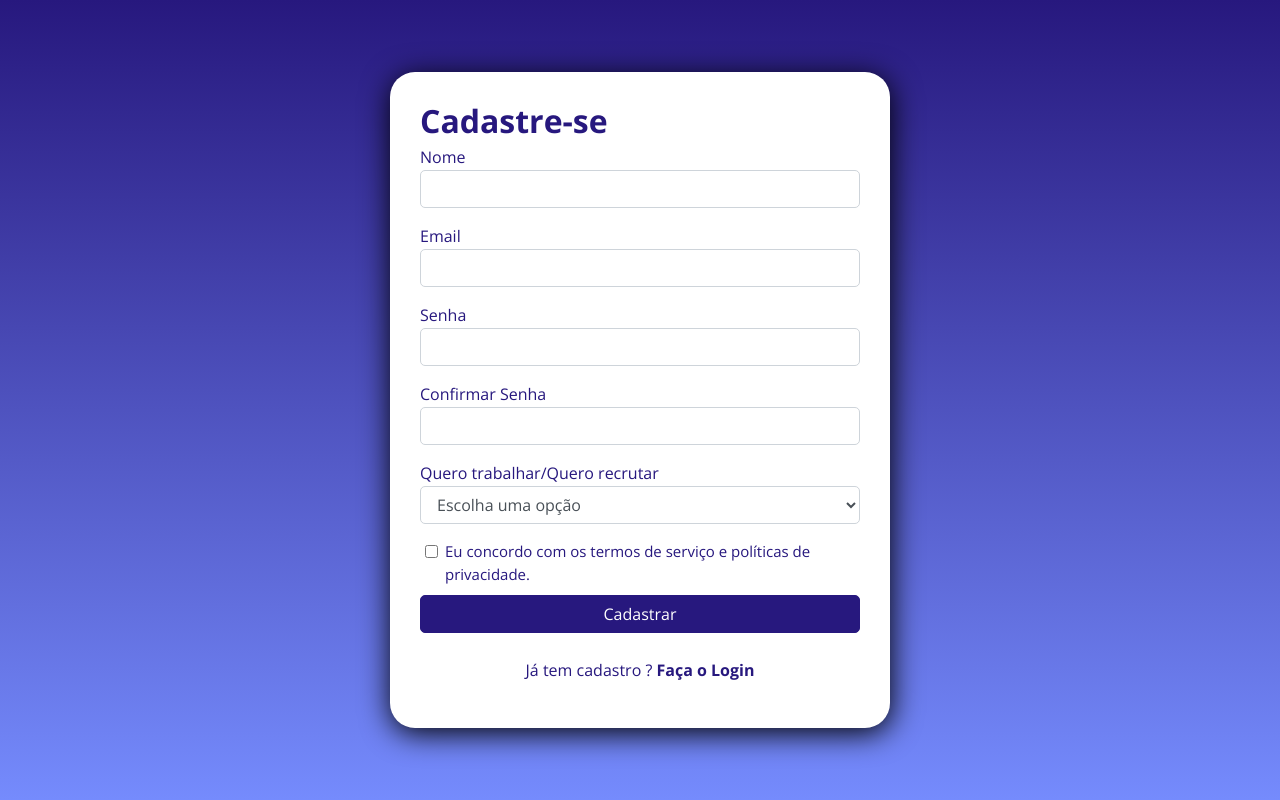
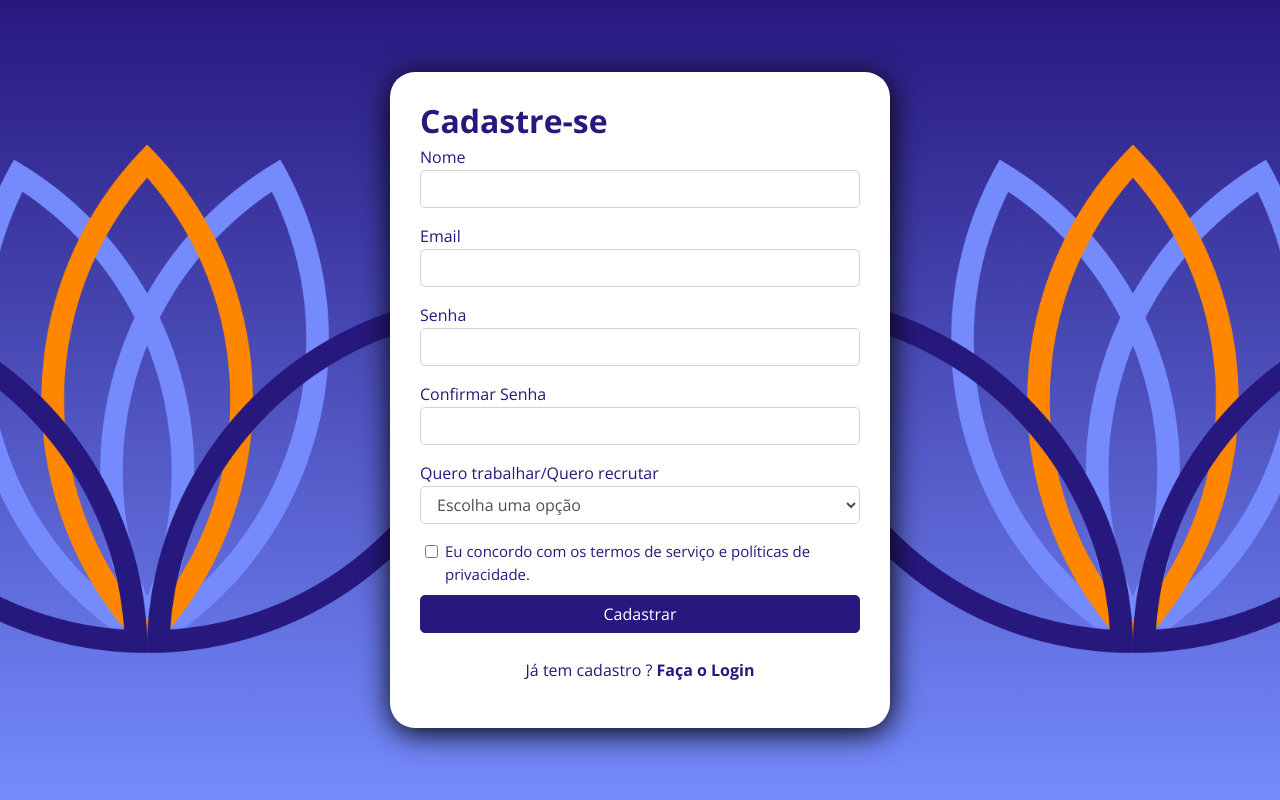
Before and after one commit to JemisonVidal/projIntegrador, a React (Create React App) app in the folder frontend/: page /register in a window 1280 px wide. Built offline with nearby package versions, Linux system fonts and the light colour scheme.

Commit message:
PI-20 - Logo e Tela Fundo
Adicionado Logo e telas de Fundo

```diff
--- a/frontend/src/components/Register/Register.jsx
+++ b/frontend/src/components/Register/Register.jsx
@@ -47,6 +47,8 @@ const UserRegister = () => {
 
   return (
     <div className="container-box">
+      {/* className="container-image-background" está no Main.css */}
+      <div className="container-image-background">
         <Form className="container form-box" onSubmit={handleSubmit}>
           <h1 className="titulo-registro">Cadastre-se</h1>
           <Input
@@ -115,6 +117,7 @@ const UserRegister = () => {
           </p>
         </Form>
       </div>
+    </div>
   );
 };
 
--- a/frontend/src/components/Template/main/Main.css
+++ b/frontend/src/components/Template/main/Main.css
@@ -2,11 +2,18 @@
     display: flex;
     align-items: top;
     min-height: 100vh;
+    width: 100%;
+    background-image: linear-gradient(#27187e, #758bfd);
+}
+
+.container-image-background{
+    display: flex;
+    align-items: top;
     width: 100vw;
-    background-image: url('../../../assets/images/LogoRecruIT.png'), linear-gradient(#27187e, #758bfd);
+    background-image: url('../../../assets/images/Logo2\ RecruIT\ FullOpacity.png');
     background-repeat: no-repeat;
-    background-position: 0% 100%;
-
+    background-position: -50% 80%;
+    background-size: 70vh;
 }
 
 .form-box-home {
@@ -20,4 +27,39 @@
       box-shadow: 1px 5px 30px black;
       border-radius: 25px;
     }
+
+    .container-image-background{
+        background-image: none;
+        background:
+            url('../../../assets/images/LogoRecruIT.png') right/auto no-repeat,
+            url('../../../assets/images/LogoRecruIT.png') left/auto no-repeat;
+        background-position: -38%, 138%;
+        background-size: 90vh;
+    }
+
 }
+
+@media (min-width: 576px) {
+    .form-box-home {
+      background-color: white;
+      box-shadow: 1px 5px 30px black;
+      border-radius: 25px;
+    }
+
+    .container-image-background{
+        background-image: none;
+        background:
+            url('../../../assets/images/LogoRecruIT.png') right/auto no-repeat,
+            url('../../../assets/images/LogoRecruIT.png') left/auto no-repeat;
+        background-position: -38%, 138%;
+        background-size: 90vh;
+    }
+
+}
+
+@media (min-width: 2100px) {
+    .container-image-background{
+        background-position: -25%, 125%;
+        background-size: 90vh;
+    }
+}
--- a/frontend/src/components/Template/main/Main.jsx
+++ b/frontend/src/components/Template/main/Main.jsx
@@ -8,13 +8,12 @@ import logo from '../../../assets/images/LogoRecruIT.png'
 
 export default props =>
     <React.Fragment>
-        <Logo />
-        <Nav />
-        <Header {...props} />
         <main className="content container-box-home">
-            {/* <img className="image-background" src={logo} /> */}
-            <div className="container form-box-home">
-                {props.children}
+            <Header {...props} />
+            <div className="container-image-background">
+                <div className="container form-box-home">
+                    {props.children}
+                </div>
             </div>
         </main>
         <Footer />
```
Also changed, not shown: frontend/src/components/Login/Login.css (+31 -1 lines), frontend/src/components/Login/Login.jsx (+6 -1 lines), frontend/src/assets/images/Logo2 RecruIT FullOpacity.png (added), frontend/src/assets/images/Logo2 RecruIT HalfOpacity.png (added). Lines whose indentation alone changed are shown as unchanged.
